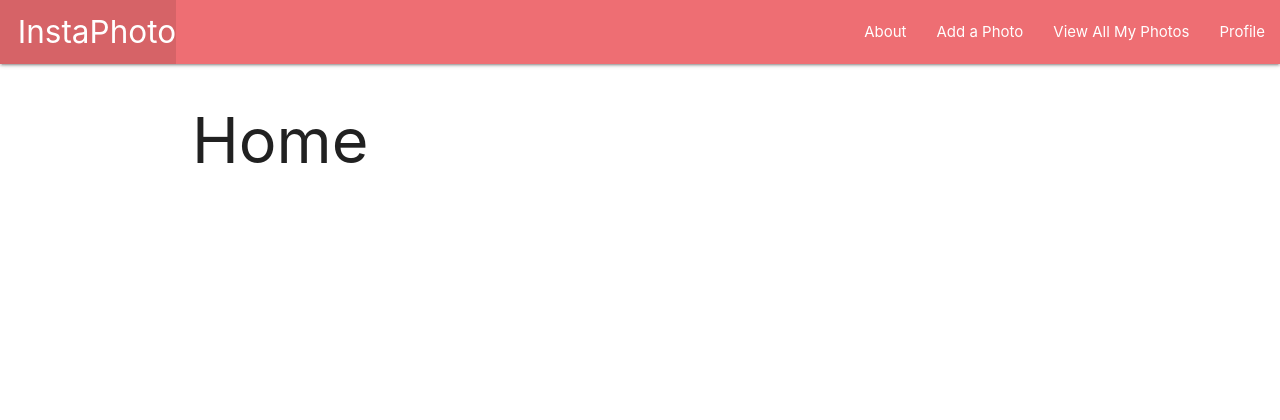
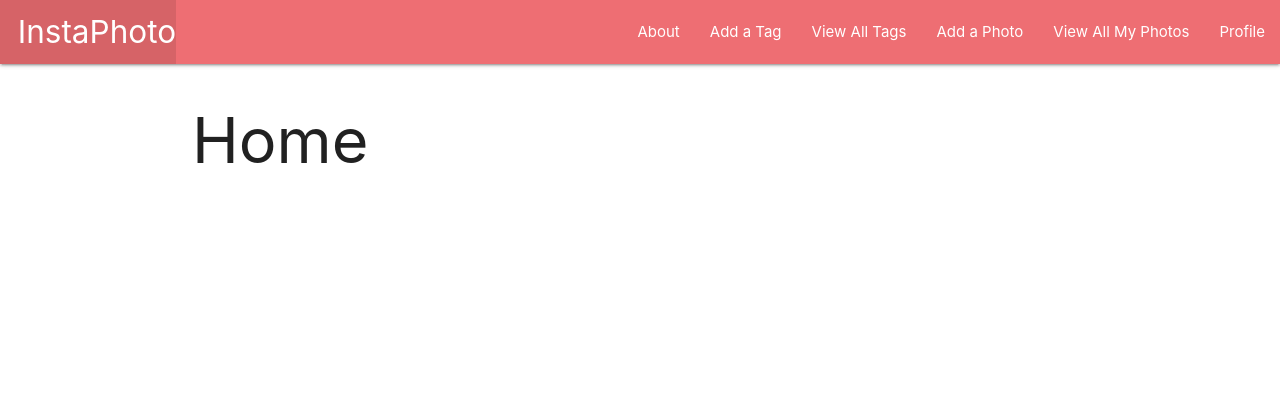
Before and after one commit to andrewhuang192/insta-photo, a Django app: page / in a window 1280 px wide. Shown: the top 420 px of the page. Run offline with Django 3.2, Linux system fonts and the light colour scheme.

Commit message:
infrastructure setup

```diff
--- a/main_app/templates/base.html
+++ b/main_app/templates/base.html
@@ -20,6 +20,8 @@
         </ul>
         <ul class="right">
           <li><a href="/about">About</a></li>
+          <li><a href="{% url 'tags_create' %}">Add a Tag</a></li>
+          <li><a href="{% url 'tags_index' %}">View All Tags</a></li>
           <li><a href="{% url 'photos_create' %}">Add a Photo</a></li>
           <li><a href="/photos">View All My Photos</a></li>
           <li><a href="/profile">Profile</a></li>
--- a/main_app/urls.py
+++ b/main_app/urls.py
@@ -13,5 +13,9 @@ urlpatterns = [
   path('photos/<int:photo_id>/add_comment/', views.add_comment, name='add_comment'),
   path('photos/<int:photo_id>/assoc_tag/<int:tag_id>/', views.assoc_tag, name='assoc_tag'),
   path('photos/<int:photo_id>/assoc_tag/<int:tag_id>/delete/', views.delete_tag, name='delete_tag'),
-
+  path('tags/', views.TagList.as_view(), name='tags_index'),
+  path('tags/<int:pk>/', views.TagDetail.as_view(), name='tags_detail'),
+  path('tags/create/', views.TagCreate.as_view(), name='tags_create'),
+  path('tags/<int:pk>/update/', views.TagUpdate.as_view(), name='tags_update'),
+  path('tags/<int:pk>/delete/', views.TagDelete.as_view(), name='tags_delete'),
 ]
--- a/main_app/views.py
+++ b/main_app/views.py
@@ -1,6 +1,7 @@
 from django.http import HttpResponse
 from django.shortcuts import render, redirect
 from django.views.generic.edit import CreateView, UpdateView, DeleteView
+from django.views.generic import ListView, DetailView
 from .models import Photo, Tag
 from .forms import CommentForm
 
@@ -58,3 +59,24 @@ def assoc_tag(request, photo_id, tag_id):
 def delete_tag(request, photo_id, tag_id):
   Photo.objects.get(id=photo_id).tags.remove(tag_id)
   return redirect('detail', photo_id=photo_id)
+
+class TagList(ListView):
+    model = Tag
+
+class TagDetail(DetailView):
+    model = Tag
+
+
+class TagCreate(CreateView):
+    model = Tag
+    fields = '__all__'
+
+
+class TagUpdate(UpdateView):
+    model = Tag
+    fields = ['name', 'color']
+
+
+class TagDelete(DeleteView):
+    model = Tag
+    success_url = '/tags/'
```
Also changed, not shown: main_app/templates/main_app/tag_confirm_delete.html (added, +13 -0 lines), main_app/templates/main_app/tag_detail.html (added, +20 -0 lines), main_app/templates/main_app/tag_form.html (added, +19 -0 lines), main_app/templates/main_app/tag_list.html (added, +17 -0 lines).
